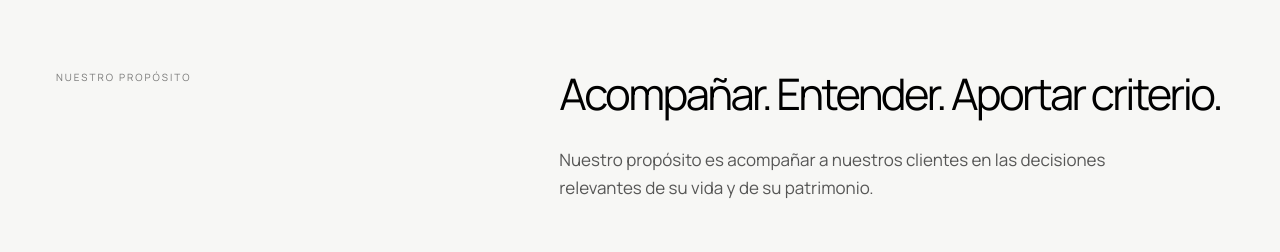
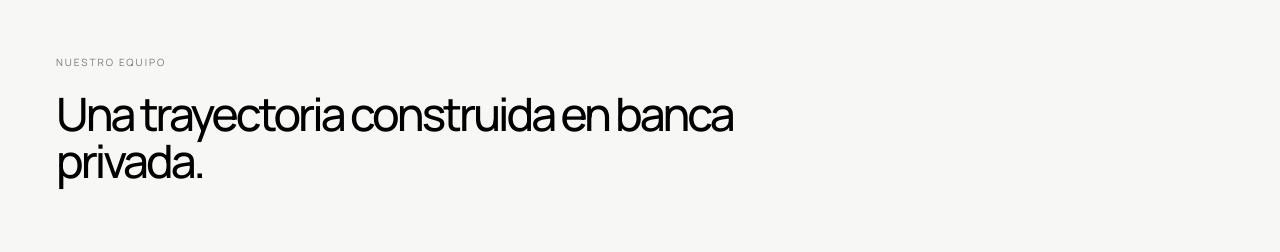
Before and after one commit to alvaroidef-cyber/IS-website, a React (Vite) app: page /firma in a window 1280 px wide. Shown: the part 610-862 px from the top of the page. Built offline with nearby package versions, Linux system fonts and the light colour scheme.

Commit message:
Remove 'Our Purpose' section

```diff
--- a/src/pages/firma.tsx
+++ b/src/pages/firma.tsx
@@ -8,17 +8,6 @@ export default function Firma() {
         <div className="mx-auto grid max-w-[1440px] items-start gap-4 md:grid-cols-12">
           <div className="relative z-10 md:col-span-6"><p className="mb-6 text-[10px] uppercase tracking-[0.2em] text-[#111111]/55">Sobre nosotros</p><h1 className="max-w-[820px] text-[clamp(28px,3.4vw,48px)] font-normal leading-[1.1] tracking-[-0.06em]">Más de 25 años de experiencia</h1><p className="mt-7 max-w-[590px] text-[17px] leading-7 text-[#111111]/70">Somos agentes financieros de Singular Bank. Acompañamos a nuestros clientes en las decisiones que afectan a su patrimonio, aportando una visión global, experiencia y criterio para protegerlo, hacerlo crecer y planificar su futuro con una perspectiva de largo plazo.</p><p className="mt-4 max-w-[590px] text-[17px] leading-7 text-[#111111]/70">Ambos socios contamos con más de 25 años en Banca Privada, habiendo ocupado posiciones directivas en bancos líderes como Deutsche Bank, Caixa Bank, Barclays, UBS y Singular Bank.</p></div>
           <div className="h-[240px] md:col-span-6 md:h-[360px]"><img src="/images/sobrenosotros.png" alt="Sobre nosotros" className="editorial-image h-full w-full object-contain" /></div>
-        </div>
-      </section>
-
-      {/* NUESTRO PROPÓSITO */}
-      <section className="px-6 py-20 md:px-10 md:py-28 lg:px-14">
-        <div className="mx-auto grid max-w-[1440px] gap-10 md:grid-cols-12">
-          <p className="text-[10px] uppercase tracking-[0.2em] text-[#111111]/55 md:col-span-3">Nuestro propósito</p>
-          <div className="md:col-span-7 md:col-start-6">
-            <h2 className="max-w-[700px] text-[clamp(28px,3.4vw,48px)] font-normal leading-[1.1] tracking-[-0.06em]">Acompañar. Entender. Aportar criterio.</h2>
-            <p className="mt-7 max-w-[590px] text-[17px] leading-7 text-[#111111]/70">Nuestro propósito es acompañar a nuestros clientes en las decisiones relevantes de su vida y de su patrimonio.</p>
-          </div>
         </div>
       </section>
 
```
